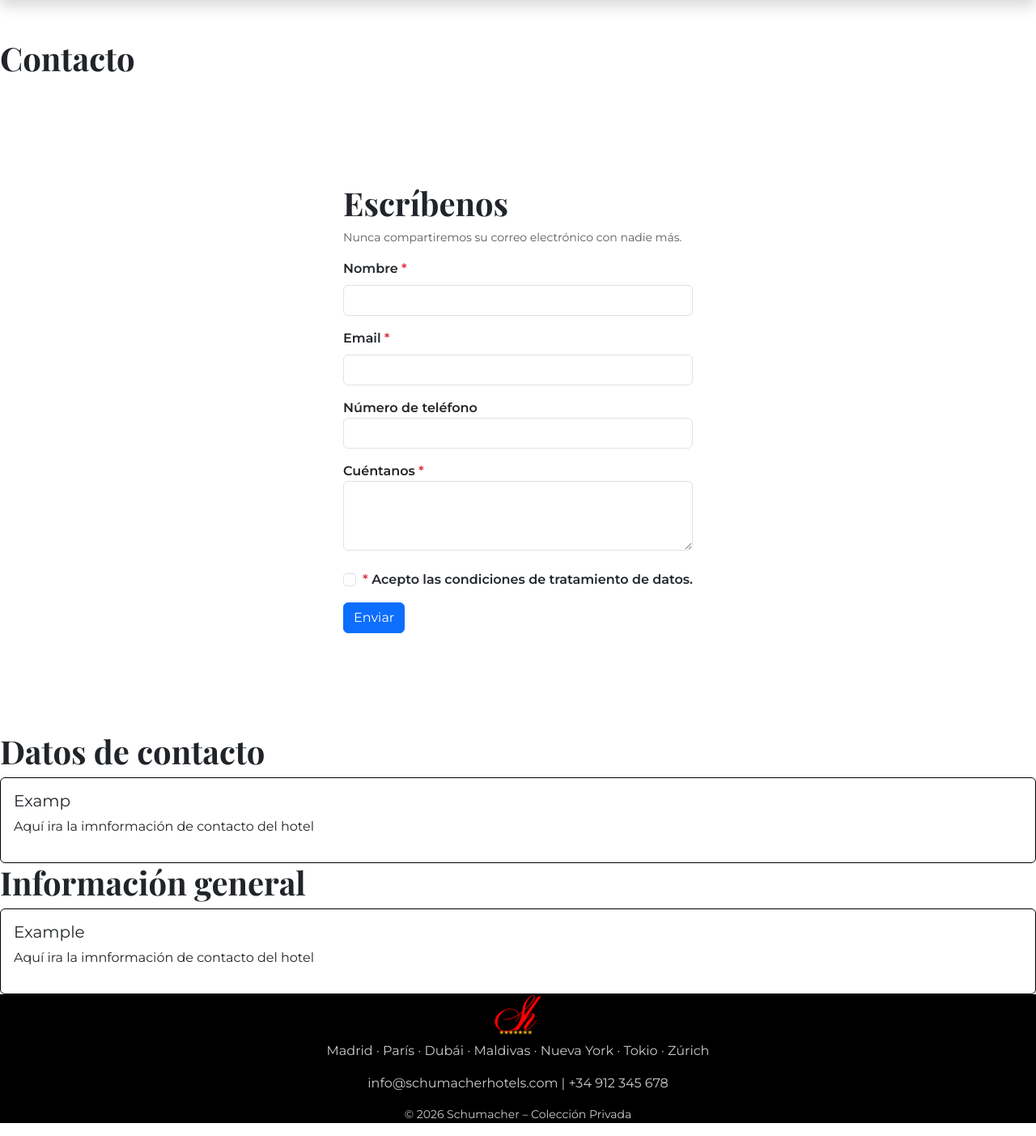
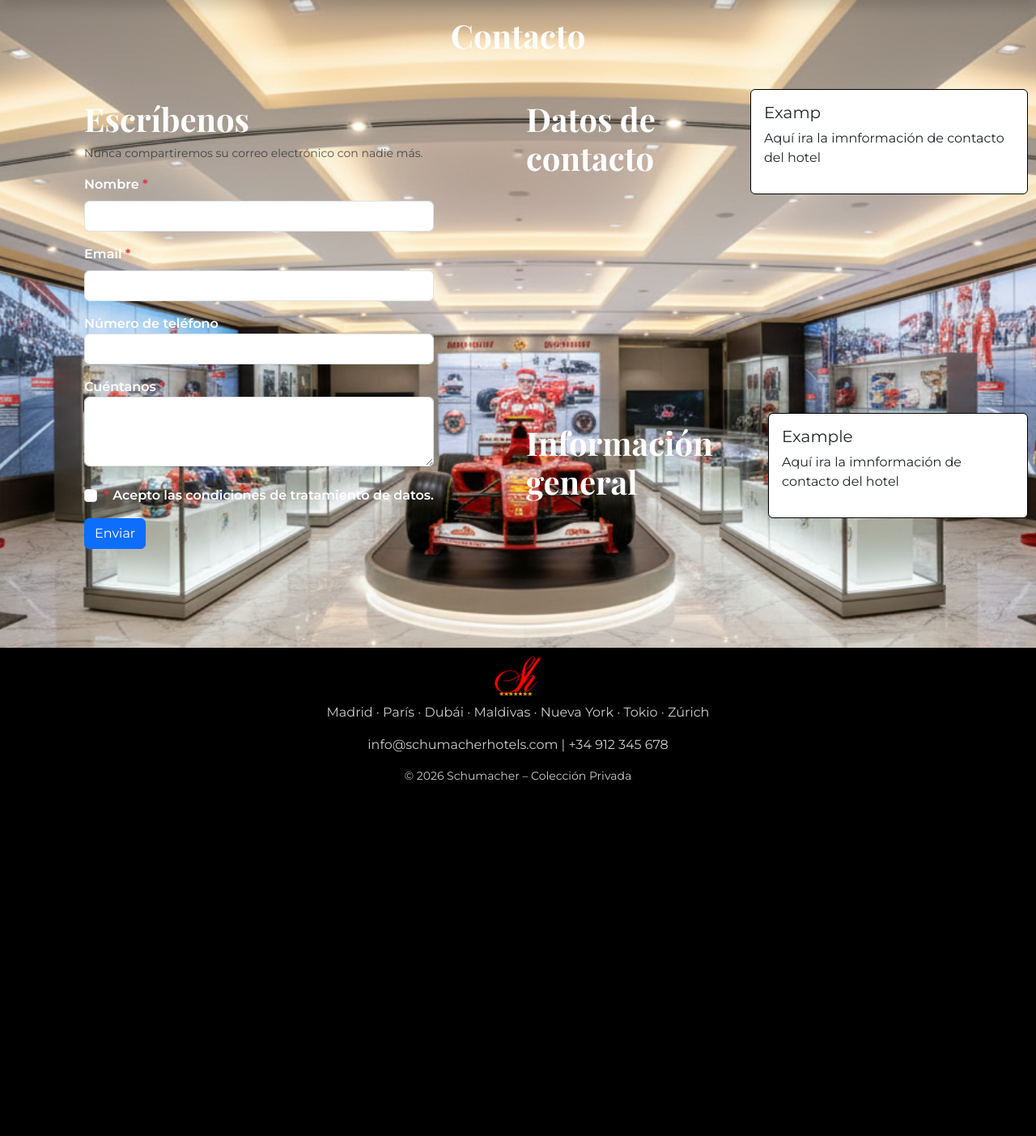
Before and after one commit to MarkelCorral1/Gestor-de-hoteles, a PHP site: page /webpages/contacto.html in a window 1280 px wide. Shown: the part 76-1479 px from the top of the page at 81% size. After the commit the page ends 1039 px from the top, so only its background shows below. Run offline with PHP 8.4, Linux system fonts and the light colour scheme.

Commit message:
Contacto Primer prototipo + Estilos En CSS

```diff
--- a/css/style.css
+++ b/css/style.css
@@ -275,3 +275,62 @@
        cursor: pointer;
 
    }
+
+   /*Grid Syst Contacto */
+
+   .contactogrid {
+       display: grid;
+       grid-template-areas:
+           "cabecera cabecera"
+           "formulario card1"
+           "formulario card1"
+           "formulario card2"
+           "formulario card2"
+           "footer1 footer1";
+       grid-template-columns: 1fr 1fr;
+       grid-template-rows: 0px 200px;
+       color: white;
+       background-image: url('../images/Carrousel/Zona\ de\ trofeos.png');
+       background-repeat: no-repeat;
+       background-position: center;
+       background-size: cover;
+       overflow: hidden;
+
+   }
+
+   .cabecera {
+       grid-area: cabecera;
+       display: flex;
+       text-align: center;
+        justify-content: center;
+        align-items: center;
+   }
+
+   .formulario {
+       grid-area: formulario;
+   }
+
+   .card1 {
+       grid-area: card1;
+       padding: 10px;
+       display: flex;
+       justify-content: center;
+       align-items: center;
+   }
+
+   .card2 {
+       grid-area: card2;
+       padding: 10px;
+       display: flex;
+       justify-content: center;
+       align-items: center;
+   }
+
+   .footer1 {
+       grid-area: footer1;
+       background-color: black;
+       padding: 10px;
+       display: flex;
+       justify-content: center;
+       align-items: center;
+   }
```
